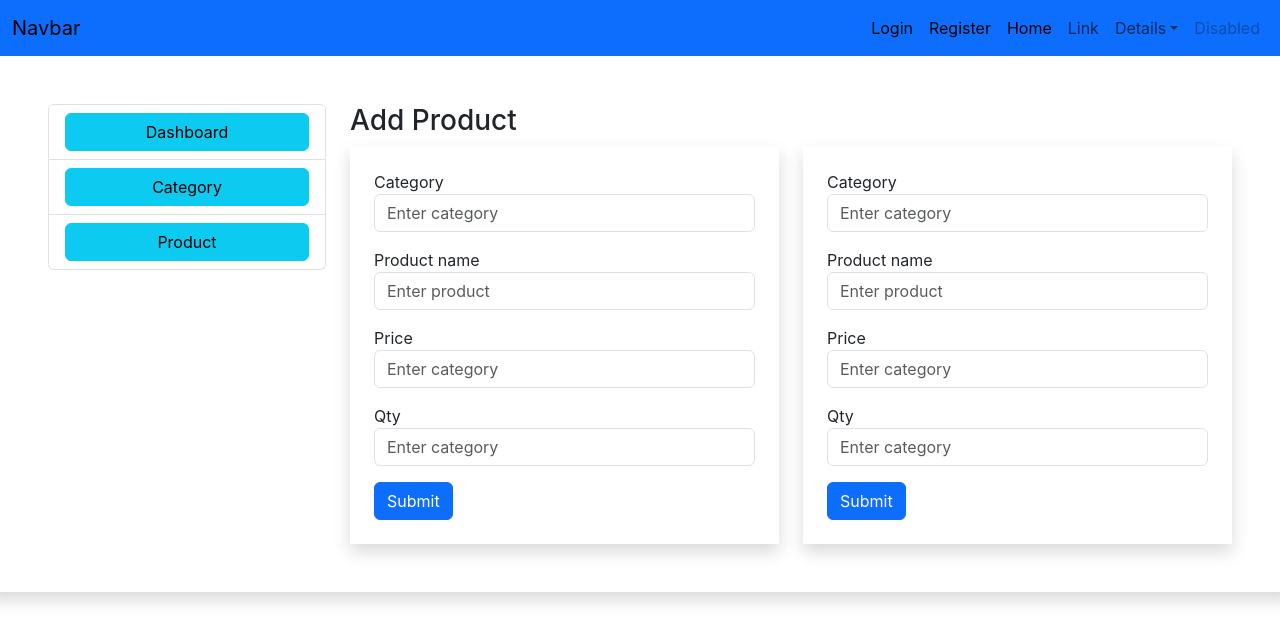
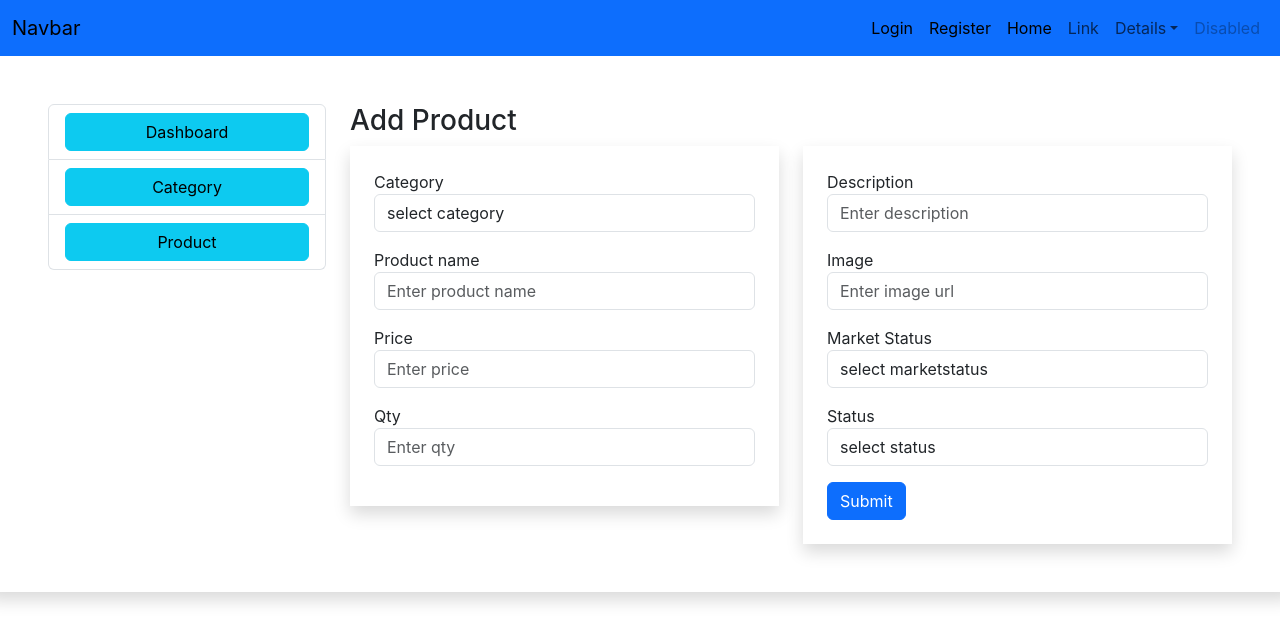
Before and after one commit to rwn3developer/rw4-finalproject-11AM, a React (Create React App) app: page /admin/addproduct in a window 1280 px wide. Shown: the top 642 px of the page. Built offline with nearby package versions, Linux system fonts and the light colour scheme; data requests are answered from the project's data file.

Commit message:
product-add-view

```diff
--- a/db.json
+++ b/db.json
@@ -38,5 +38,40 @@
       "id": "48ba",
       "category": "electronics"
     }
+  ],
+  "products": [
+    {
+      "id": "698c",
+      "category": "mobile",
+      "product": "vivo",
+      "price": "1000",
+      "qty": "1",
+      "description": "nice vivo",
+      "image": "https://rukminim2.flixcart.com/image/416/416/xif0q/mobile/k/l/l/-original-imagtc5fz9spysyk.jpeg?q=70&crop=false",
+      "market": "latest",
+      "status": "active"
+    },
+    {
+      "id": "fdf4",
+      "category": "mobile",
+      "product": "oppo",
+      "price": "1000",
+      "qty": "1",
+      "description": "nice oppo",
+      "image": "https://rukminim2.flixcart.com/image/416/416/xif0q/mobile/2/r/f/-original-imagweqhwyards5f.jpeg?q=70&crop=false",
+      "market": "upcomming",
+      "status": "active"
+    },
+    {
+      "id": "ea75",
+      "category": "mobile",
+      "product": "samsung",
+      "price": "2000",
+      "qty": "2",
+      "description": "nice samsung",
+      "image": "https://rukminim2.flixcart.com/image/416/416/xif0q/mobile/g/c/x/-original-imagtyxdm82fsv6m.jpeg?q=70&crop=false",
+      "market": "best",
+      "status": "active"
+    }
   ]
 }
--- a/src/pages/Login.jsx
+++ b/src/pages/Login.jsx
@@ -30,8 +30,7 @@ const Login = () => {
                 })
                 setEmail("");
                 setPassword("");
-                navigate('/product')
-
+                navigate('/admin/dashboard');
            }else{
             alert("Email and Password not valid");
            }
@@ -41,7 +40,7 @@ const Login = () => {
         }
         setEmail("");
         setPassword("");
-        navigate('/admin/dashboard');
+
     }
 
     const googleLogin = async() => {
--- a/src/pages/admin/product/Addproduct.jsx
+++ b/src/pages/admin/product/Addproduct.jsx
@@ -1,12 +1,63 @@
-import React from 'react'
+import React, { useEffect, useState } from 'react'
 import Header from '../../Header'
 import Leftsiderbar from '../Leftsiderbar'
 import axios from 'axios'
+import { ToastContainer, toast } from 'react-toastify';
+import 'react-toastify/dist/ReactToastify.css';
 
 const Addproduct = () => {
 
+    const [categoryRecord,setCategoryRecord] = useState([]);
+
+    const [category,setCategory] = useState("")
+    const [product,setProduct] = useState("")
+    const [price,setPrice] = useState("")
+    const [qty,setQty] = useState("")
+    const [description,setDescription] = useState("")
+    const [image,setImage] = useState("")
+    const [market,setMarket] = useState("")
+    const [status,setStatus] = useState("")
+
+    const getCategory = async() => {
+        try{
+            let {data} = await axios.get(`http://localhost:8000/category`);
+            setCategoryRecord(data);
+        }catch(err){
+            console.log(err);
+            return false;
+        }
+    }
+
+    useEffect(()=>{
+        getCategory();
+    },[])
+
     const handleSubmit= async(e) => {
         e.preventDefault();
+        // console.log(category);
+        // console.log(product);
+        // console.log(price);
+        // console.log(qty);
+        // console.log(description);
+        // console.log(image);
+        // console.log(market);
+        // console.log(status);
+        try{
+            let addproduct = await axios.post(`http://localhost:8000/products`,{
+                category : category,
+                product : product,
+                price : price,
+                qty : qty,
+                description : description,
+                image : image,
+                market : market,
+                status : status
+            })
+            toast.success("Product successfully add")
+        }catch(err){
+            console.log(err);
+            return false;
+        }
 
     }
 
@@ -21,64 +72,78 @@ const Addproduct = () => {
 
                     <div className='col-lg-9'>
                         <h3>Add Product</h3>
+                        <form onSubmit={handleSubmit}>
                             <div className='row'>
                                 <div className="col-lg-6">
                                             <div className='p-4 shadow'>
-                                        <form>
                                                     <div className="form-group mb-3">
                                                         <label htmlFor="exampleInputEmail1">Category</label>
-                                                <input type="text" className="form-control" id="exampleInputEmail1" aria-describedby="emailHelp" placeholder="Enter category" />
+                                                            <select onChange={ (e) => setCategory(e.target.value)  } value={category} type="text" className="form-control">
+                                                                <option value="">select category</option>
+                                                                {
+                                                                    categoryRecord.map((cat)=>{
+                                                                        return (
+                                                                            <option value={cat.name}>{cat.category}</option>
+                                                                        )
+                                                                    })
+                                                                }
+                                                            </select>
                                                     </div>
 
                                                     <div className="form-group mb-3">
                                                         <label htmlFor="exampleInputEmail1">Product name</label>
-                                                <input type="text" className="form-control" id="exampleInputEmail1" aria-describedby="emailHelp" placeholder="Enter product" />
+                                                        <input type="text" className="form-control" onChange={ (e) => setProduct(e.target.value)  } value={product}  id="exampleInputEmail1" aria-describedby="emailHelp" placeholder="Enter product name" />
                                                     </div>
 
                                                     <div className="form-group mb-3">
                                                         <label htmlFor="exampleInputEmail1">Price</label>
-                                                <input type="text" className="form-control" id="exampleInputEmail1" aria-describedby="emailHelp" placeholder="Enter category" />
+                                                        <input type="text" className="form-control" onChange={ (e) => setPrice(e.target.value)  } value={price} id="exampleInputEmail1" aria-describedby="emailHelp" placeholder="Enter price" />
                                                     </div>
 
                                                     <div className="form-group mb-3">
                                                         <label htmlFor="exampleInputEmail1">Qty</label>
-                                                <input type="text" className="form-control" id="exampleInputEmail1" aria-describedby="emailHelp" placeholder="Enter category" />
+                                                        <input type="text" className="form-control" onChange={ (e) => setQty(e.target.value)  } value={qty}  id="exampleInputEmail1" aria-describedby="emailHelp" placeholder="Enter qty" />
                                                     </div>
-
-                                            <button type="submit" className="btn btn-primary">Submit</button>
-                                        </form>
                                             </div>
                                 </div>
 
                                 <div className="col-lg-6">
                                             <div className='p-4 shadow'>
-                                        <form>
+
                                                     <div className="form-group mb-3">
-                                                <label htmlFor="exampleInputEmail1">Category</label>
-                                                <input type="text" className="form-control" id="exampleInputEmail1" aria-describedby="emailHelp" placeholder="Enter category" />
+                                                        <label htmlFor="exampleInputEmail1">Description</label>
+                                                        <input type="text" className="form-control" onChange={ (e) => setDescription(e.target.value)  } value={description} id="exampleInputEmail1" aria-describedby="emailHelp" placeholder="Enter description" />
                                                     </div>
 
                                                     <div className="form-group mb-3">
-                                                <label htmlFor="exampleInputEmail1">Product name</label>
-                                                <input type="text" className="form-control" id="exampleInputEmail1" aria-describedby="emailHelp" placeholder="Enter product" />
+                                                        <label htmlFor="exampleInputEmail1">Image</label>
+                                                        <input type="text" className="form-control" onChange={ (e) => setImage(e.target.value)  } value={image} id="exampleInputEmail1" aria-describedby="emailHelp" placeholder="Enter image url" />
                                                     </div>
 
                                                     <div className="form-group mb-3">
-                                                <label htmlFor="exampleInputEmail1">Price</label>
-                                                <input type="text" className="form-control" id="exampleInputEmail1" aria-describedby="emailHelp" placeholder="Enter category" />
+                                                        <label htmlFor="exampleInputEmail1">Market Status</label>
+                                                        <select onChange={ (e) => setMarket(e.target.value)  } value={market}  type="text" className="form-control">
+                                                            <option value="">select marketstatus</option>
+                                                            <option value="latest">Latest</option>
+                                                            <option value="upcomming">Upcomming</option>
+                                                            <option value="best">Best</option>
+                                                        </select>
                                                     </div>
 
                                                     <div className="form-group mb-3">
-                                                <label htmlFor="exampleInputEmail1">Qty</label>
-                                                <input type="text" className="form-control" id="exampleInputEmail1" aria-describedby="emailHelp" placeholder="Enter category" />
+                                                        <label htmlFor="exampleInputEmail1">Status</label>
+                                                            <select  type="text" onChange={ (e) => setStatus(e.target.value)  } value={status} className="form-control">
+                                                                <option value="">select status</option>
+                                                                <option value="active">Active</option>
+                                                                <option value="deactive">Deactive</option>
+                                                            </select>
                                                         </div>
 
                                                     <button type="submit" className="btn btn-primary">Submit</button>
-                                        </form>
                                             </div>
                                 </div>
-
                             </div>
+                        </form>
                     </div>
                 </div>
             </div>
--- a/src/pages/admin/product/Product.jsx
+++ b/src/pages/admin/product/Product.jsx
@@ -1,9 +1,27 @@
-import React from 'react'
+import React, { useEffect, useState } from 'react'
 import Header from '../../Header'
 import Leftsiderbar from '../Leftsiderbar'
 import { Link } from 'react-router-dom'
+import axios from 'axios'
 
 const Product = () => {
+
+  const [products,setProduct] = useState([]);
+
+  const getProduct = async() => {
+    try{
+        let {data} = await axios.get(`http://localhost:8000/products`);
+        setProduct(data);
+    }catch(err){
+        console.log(err);
+        return false;
+    }
+}
+
+useEffect(()=>{
+  getProduct();
+},[])
+
   return (
     <div>
       <Header />
@@ -39,7 +57,7 @@ const Product = () => {
                 </thead>
                 <tbody>
                   {
-                    [].map((item, i) => {
+                    products.map((item, i) => {
                       i = i + 1
                       return (
                         <tr>
```
Lines whose indentation alone changed are shown as unchanged.
